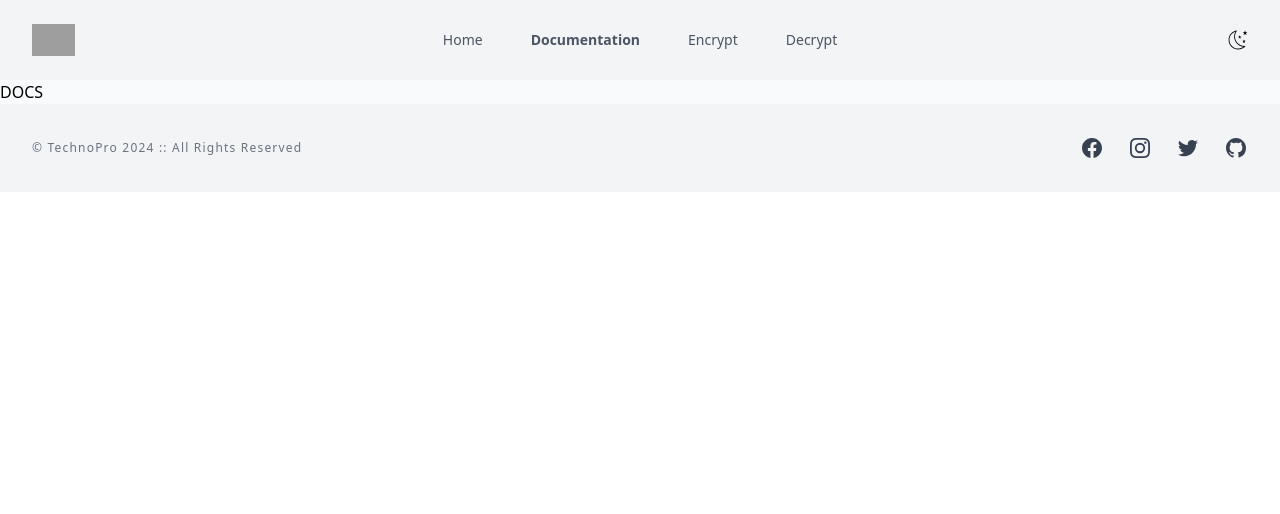
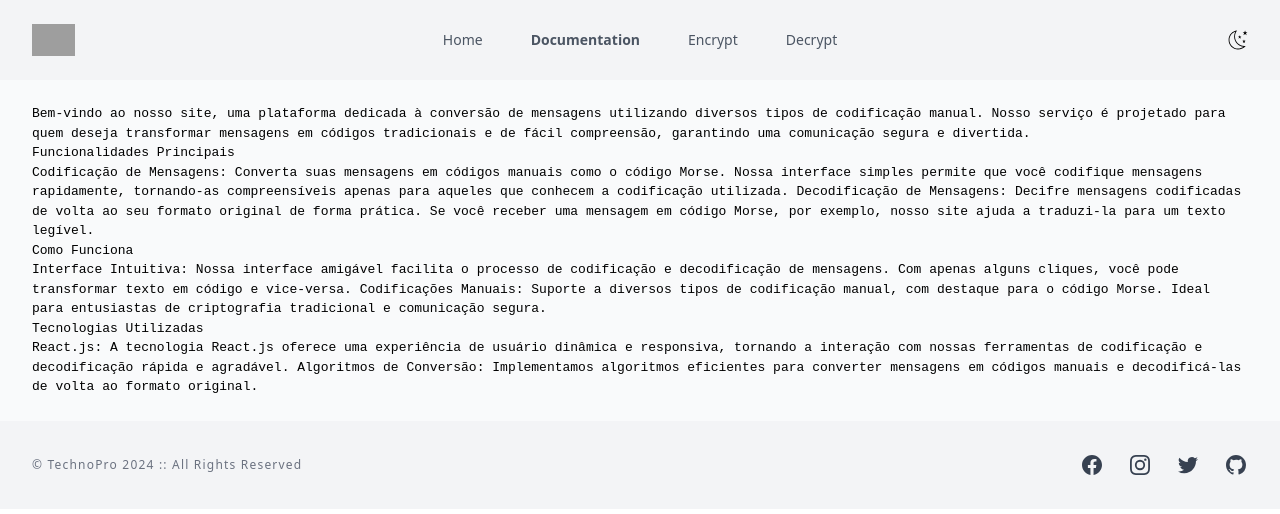
Before and after one commit to Mikeprogrammer973/scode, a React (Create React App) app in the folder scode/: page /doc in a window 1280 px wide. Shown: the top 514 px of the page. Built offline with nearby package versions, Linux system fonts and the light colour scheme; grey boxes are pictures that could not be loaded; what react-to-pdf would draw is missing.

Commit message:
.........

```diff
--- a/scode/package.json
+++ b/scode/package.json
@@ -3,8 +3,6 @@
   "version": "0.1.0",
   "private": true,
   "dependencies": {
-    "@headlessui/react": "^2.1.2",
-    "@heroicons/react": "^2.1.5",
     "@testing-library/jest-dom": "^5.17.0",
     "@testing-library/react": "^13.4.0",
     "@testing-library/user-event": "^13.5.0",
--- a/scode/src/App.tsx
+++ b/scode/src/App.tsx
@@ -1,5 +1,4 @@
 import { Routes, Route, Link, useNavigate } from 'react-router-dom'
-import { logo } from './util/global/logo';
 import Documentation from './interface/Documentation';
 import Encrypt from './interface/Encrypt';
 import Decrypt from './interface/Decrypt';
@@ -7,7 +6,7 @@ import Home from './interface/Home';
 import { useEffect, useState } from 'react';
 import { HandleHistory, routes } from './util/global';
 import Header from './util/global/header';
-import Footer from './util/footer';
+import Footer from './util/global/footer';
 
 function App() {
 
@@ -24,7 +23,7 @@ function App() {
       <main className='bg-gray-50 dark:bg-gray-800'>
         <Routes>
           <Route path='/' element={<Home />} />
-          <Route path='doc' element={<Documentation navigate={navigate} />} />
+          <Route path='doc' element={<Documentation />} />
           <Route path='/encrypt' element={<Encrypt />} />
           <Route path='/decrypt' element={<Decrypt />} />
         </Routes>
--- a/scode/src/interface/Documentation.tsx
+++ b/scode/src/interface/Documentation.tsx
@@ -1,20 +1,25 @@
 
-import { useState } from "react"
-import { routes } from "../util/global"
-import { NavigateFunction } from "react-router-dom"
-import { logo } from "../util/global/logo"
+export default function Documentation(): JSX.Element
+{
+  return (
+    <div style={{fontFamily: "monospace"}} className="mx-auto max-w-7xl p-6 md:px-8">
+        <p className="">
+            Bem-vindo ao nosso site, uma plataforma dedicada à conversão de mensagens utilizando diversos tipos de codificação manual.
+            Nosso serviço é projetado para quem deseja transformar mensagens em códigos tradicionais e de fácil compreensão, garantindo uma comunicação segura e divertida.
+        </p>
+        <h3>Funcionalidades Principais</h3>
+        Codificação de Mensagens: Converta suas mensagens em códigos manuais como o código Morse. Nossa interface simples permite que você codifique mensagens rapidamente, tornando-as compreensíveis apenas para aqueles que conhecem a codificação utilizada.
 
-export default function Documentation(prms: {navigate: NavigateFunction}): JSX.Element
-{
+        Decodificação de Mensagens: Decifre mensagens codificadas de volta ao seu formato original de forma prática. Se você receber uma mensagem em código Morse, por exemplo, nosso site ajuda a traduzi-la para um texto legível.
 
-  const [msgBV, setMsgBV] = useState(false)
-  const [msgBox, setMsgBox] = useState<React.ReactNode>(<div>Loading...</div>)
+        <h3>Como Funciona</h3>
+        Interface Intuitiva: Nossa interface amigável facilita o processo de codificação e decodificação de mensagens. Com apenas alguns cliques, você pode transformar texto em código e vice-versa.
 
-  function classNames(...classes: any[]) {
-    return classes.filter(Boolean).join(' ')
-  }
+        Codificações Manuais: Suporte a diversos tipos de codificação manual, com destaque para o código Morse. Ideal para entusiastas de criptografia tradicional e comunicação segura.
 
-  return (
-    <div>DOCS</div>
+        <h3>Tecnologias Utilizadas</h3>
+        React.js: A tecnologia React.js oferece uma experiência de usuário dinâmica e responsiva, tornando a interação com nossas ferramentas de codificação e decodificação rápida e agradável.
+        Algoritmos de Conversão: Implementamos algoritmos eficientes para converter mensagens em códigos manuais e decodificá-las de volta ao formato original.
+    </div>
   )
 }
--- a/scode/src/util/global/header.tsx
+++ b/scode/src/util/global/header.tsx
@@ -43,15 +43,15 @@ export default function Header(Theme: {dark: boolean, setDark: React.Dispatch<Re
                 <div className="flex md:hidden">
                 <button  onClick={()=> setMenuV(true)} type="button" className="-m-2.5 inline-flex items-center justify-center rounded-md p-2.5 text-gray-700 dark:text-gray-300">
                     <span className="sr-only">Open main menu</span>
-                    <svg className="h-6 w-6" fill="none" viewBox="0 0 24 24" stroke-width="1.5" stroke="currentColor" aria-hidden="true">
-                    <path stroke-linecap="round" stroke-linejoin="round" d="M3.75 6.75h16.5M3.75 12h16.5m-16.5 5.25h16.5" />
+                    <svg className="h-6 w-6" fill="none" viewBox="0 0 24 24" strokeWidth="1.5" stroke="currentColor" aria-hidden="true">
+                    <path strokeLinecap="round" strokeLinejoin="round" d="M3.75 6.75h16.5M3.75 12h16.5m-16.5 5.25h16.5" />
                     </svg>
                 </button>
                 </div>
                 <div className="hidden md:flex md:gap-x-12">
                     {
                         navigation.map((n, i) => {
-                            return <Link onClick={()=>handleOpChange(i)} to={n.route} title={n.name} className={"text-sm leading-6 text-gray-600 dark:text-white" + (n.current ? " font-semibold" : " font-normal")}> {n.name} </Link>
+                            return <Link key={i} onClick={()=>handleOpChange(i)} to={n.route} title={n.name} className={"text-sm leading-6 text-gray-600 dark:text-white" + (n.current ? " font-semibold" : " font-normal")}> {n.name} </Link>
                         })
                     }
                 </div>
@@ -78,8 +78,8 @@ export default function Header(Theme: {dark: boolean, setDark: React.Dispatch<Re
                     </Link>
                     <button onClick={()=> setMenuV(false)} type="button" className="-m-2.5 rounded-md p-2.5 text-gray-700 dark:text-white">
                         <span className="sr-only">Close menu</span>
-                        <svg className="h-6 w-6" fill="none" viewBox="0 0 24 24" stroke-width="1.5" stroke="currentColor" aria-hidden="true">
-                            <path stroke-linecap="round" stroke-linejoin="round" d="M6 18L18 6M6 6l12 12" />
+                        <svg className="h-6 w-6" fill="none" viewBox="0 0 24 24" strokeWidth="1.5" stroke="currentColor" aria-hidden="true">
+                            <path strokeLinecap="round" strokeLinejoin="round" d="M6 18L18 6M6 6l12 12" />
                         </svg>
                     </button>
                 </div>
@@ -88,7 +88,7 @@ export default function Header(Theme: {dark: boolean, setDark: React.Dispatch<Re
                     <div className="space-y-2 py-6">
                         {
                             navigation.map((n, i) => {
-                                return <Link onClick={()=> {setMenuV(false);handleOpChange(i)} } to={n.route} title={n.name} className={"-mx-3 block rounded-md px-3 py-2 text-sm leading-7 text-gray-700 dark:text-white hover:bg-gray-50 dark:hover:bg-gray-800" + (n.current ? " font-semibold" : " font-normal" )}> {n.name} </Link>
+                                return <Link key={i} onClick={()=> {setMenuV(false);handleOpChange(i)} } to={n.route} title={n.name} className={"-mx-3 block rounded-md px-3 py-2 text-sm leading-7 text-gray-700 dark:text-white hover:bg-gray-50 dark:hover:bg-gray-800" + (n.current ? " font-semibold" : " font-normal" )}> {n.name} </Link>
                             })
                         }
                     </div>
```
Also changed, not shown: scode/src/util/global/footer.tsx (renamed from scode/src/util/footer.tsx), 1 other file (tests, documents, lock files or other folders).
